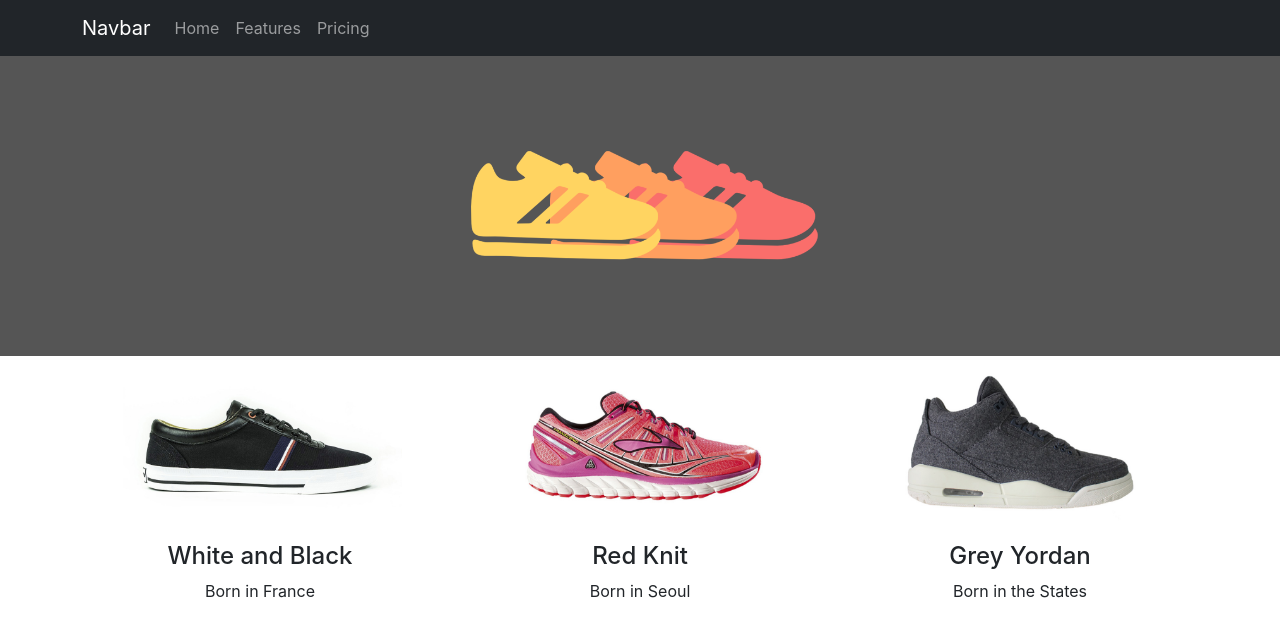
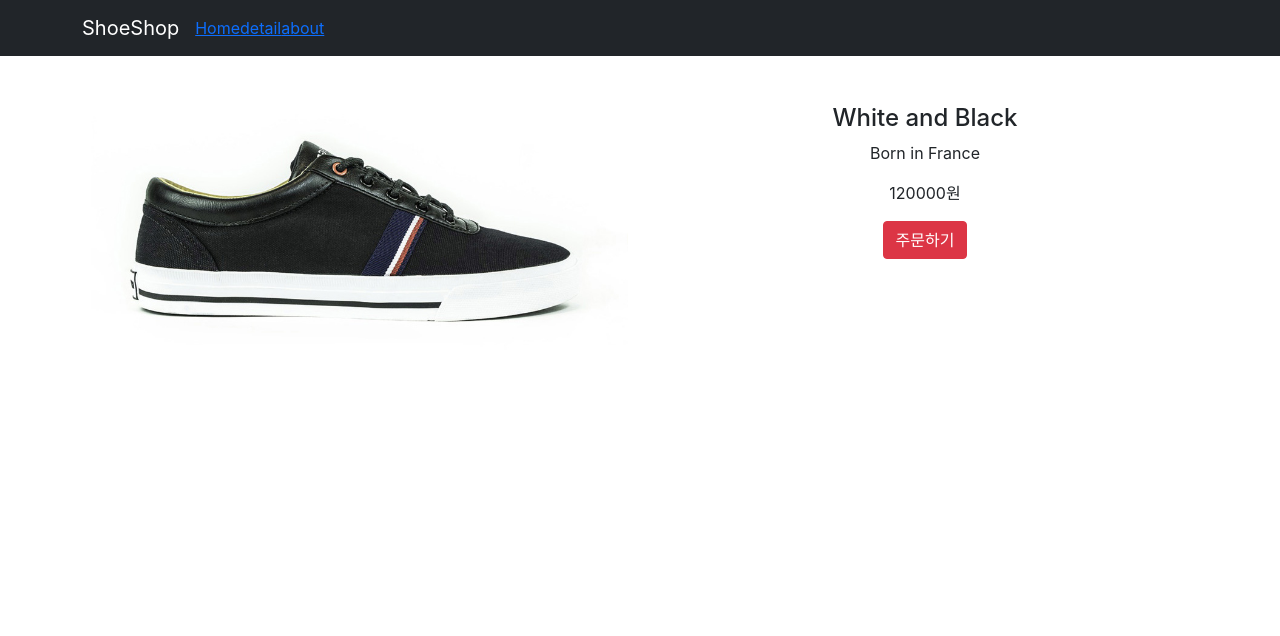
Before and after one commit to passrim/shopping, a React (Create React App) app: page /detail in a window 1280 px wide. Shown: the top 636 px of the page. Built offline with nearby package versions, Linux system fonts and the light colour scheme.

Commit message:
네비바링크,상품링크 수정

```diff
--- a/package.json
+++ b/package.json
@@ -11,6 +11,7 @@
     "react": "^18.1.0",
     "react-bootstrap": "^2.3.1",
     "react-dom": "^18.1.0",
+    "react-router-dom": "^6.3.0",
     "react-scripts": "5.0.1",
     "web-vitals": "^2.1.4"
   },
--- a/public/index.html
+++ b/public/index.html
@@ -18,7 +18,7 @@
       integrity="sha384-1BmE4kWBq78iYhFldvKuhfTAU6auU8tT94WrHftjDbrCEXSU1oBoqyl2QvZ6jIW3"
       crossorigin="anonymous"
     />
-    <title>React App</title>
+    <title>애플코딩</title>
   </head>
   <body>
     <noscript>You need to enable JavaScript to run this app.</noscript>
--- a/src/App.js
+++ b/src/App.js
@@ -1,31 +1,39 @@
-import './App.css';
+import { useState } from 'react';
 import { Navbar, Container, Nav} from 'react-bootstrap';
 // import bg from './img/bg.png';
+import './App.css';
 import Card from './components/Card';
-import { useState } from 'react';
+import Detail from './contents/Detail';
+
 import Data from './data';
+import { Routes, Route, Link } from "react-router-dom";
 
 function App() {
   let [product,setProduct] = useState(Data);
   return (
     <div className="App">
+
+
       <Navbar bg="dark" variant="dark">
         <Container>
-        <Navbar.Brand href="#home">Navbar</Navbar.Brand>
+        <Navbar.Brand href="/">ShoeShop</Navbar.Brand>
         <Nav className="me-auto">
-          <Nav.Link href="#home">Home</Nav.Link>
-          <Nav.Link href="#features">Features</Nav.Link>
-          <Nav.Link href="#pricing">Pricing</Nav.Link>
+          <Link to="/">Home</Link>
+          <Link to="/detail">detail</Link>
+          <Link to="/about">about</Link>
         </Nav>
         </Container>
       </Navbar>
+      <Routes>
+        <Route exact path="/" element={
+        <>
           <div className="main-bg" /*style={{backgroundImage:'url(' + bg + ')'}}*/></div>
           <div className="container">
             <div className="row">
               {
                 product.map((a,i) => {
                   return (
-                <Card product={product[i]} />
+                    <Card product={product[i]} key={i} />
                   )
                 })
               }
@@ -48,6 +56,11 @@ function App() {
               </div> */}
             </div>
           </div>
+        </>
+      } />
+        <Route path="/detail" element={<Detail product={product} />} />
+        <Route path="/about" element={<div>about페이지</div>} />
+      </Routes>
 
     </div>
   );
--- a/src/components/Card.jsx
+++ b/src/components/Card.jsx
@@ -1,13 +1,15 @@
-
+import {Link} from 'react-router-dom';
 
 function Card(props) {
   return (
     <>
-        <div className="col-md-4">
-            <img src ={process.env.PUBLIC_URL + '/img/shoes' + (props.product.id+1) + '.jpg'} alt="" width="80%" />
-            <h4>{props.product.title}</h4>
-            <p>{props.product.content}</p>
-        </div>
+        <Link to="/detail">
+            <div className="col-md-4">
+                <img src ={process.env.PUBLIC_URL + '/img/shoes' + (props.product.id+1) + '.jpg'} alt="" width="80%" />
+                <h4>{props.product.title}</h4>
+                <p>{props.product.content}</p>
+            </div>
+        </Link>
     </>
   );
 }
--- /dev/null
+++ b/src/contents/Detail.jsx
@@ -0,0 +1,23 @@
+
+
+function Detail(props) {
+  return (
+    <>
+      <div className="container">
+        <div className="row">
+          <div className="col-md-6">
+            <img src={process.env.PUBLIC_URL + '/img/shoes1.jpg'} width="100%" />
+          </div>
+          <div className="col-md-6">
+            <h4 className="pt-5">{props.product[0].title}</h4>
+            <p>{props.product[0].content}</p>
+            <p>{props.product[0].price}원</p>
+            <button className="btn btn-danger">주문하기</button>
+          </div>
+        </div>
+      </div>
+    </>
+  );
+}
+
+export default Detail;
--- a/src/index.js
+++ b/src/index.js
@@ -3,11 +3,14 @@ import ReactDOM from 'react-dom/client';
 import './index.css';
 import App from './App';
 import reportWebVitals from './reportWebVitals';
+import {BrowserRouter} from "react-router-dom";
 
 const root = ReactDOM.createRoot(document.getElementById('root'));
 root.render(
   <React.StrictMode>
-    <App />
+    <BrowserRouter>
+      <App />
+    </BrowserRouter>
   </React.StrictMode>
 );
 
```
Also changed, not shown: 1 other file (tests, documents, lock files or other folders). Lines whose indentation alone changed are shown as unchanged.
